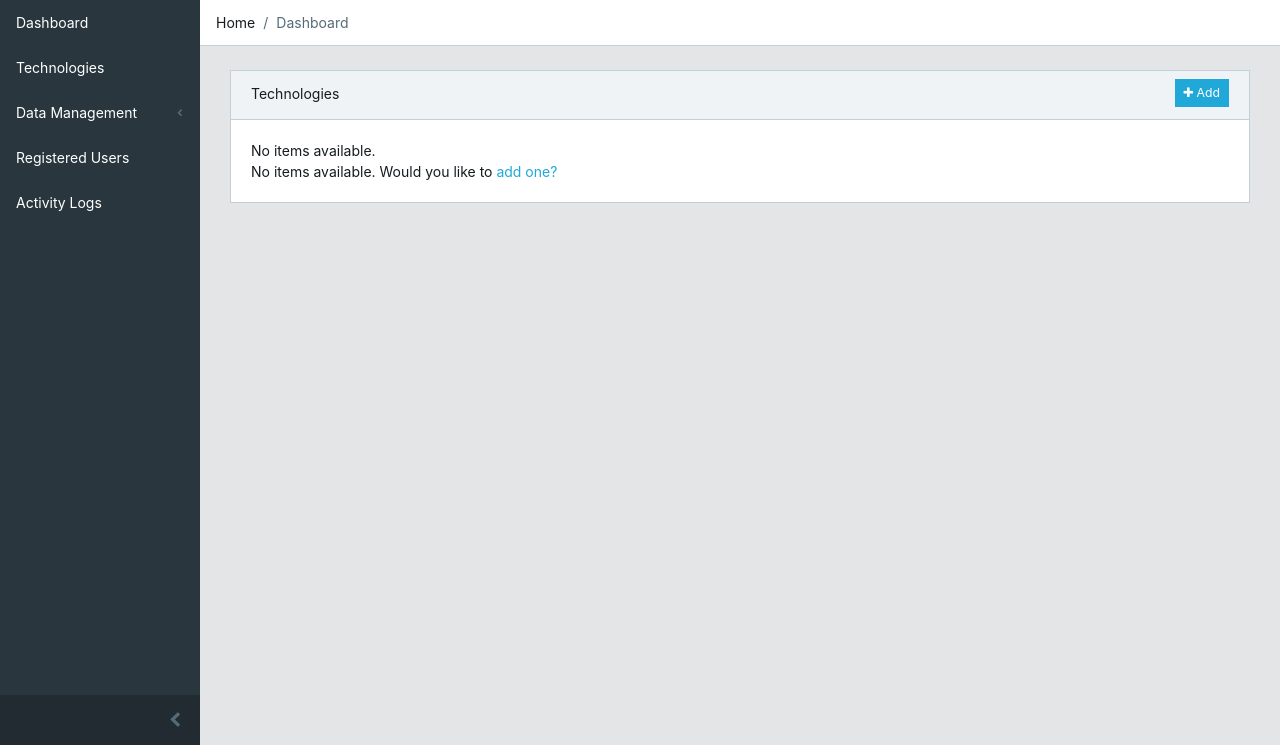
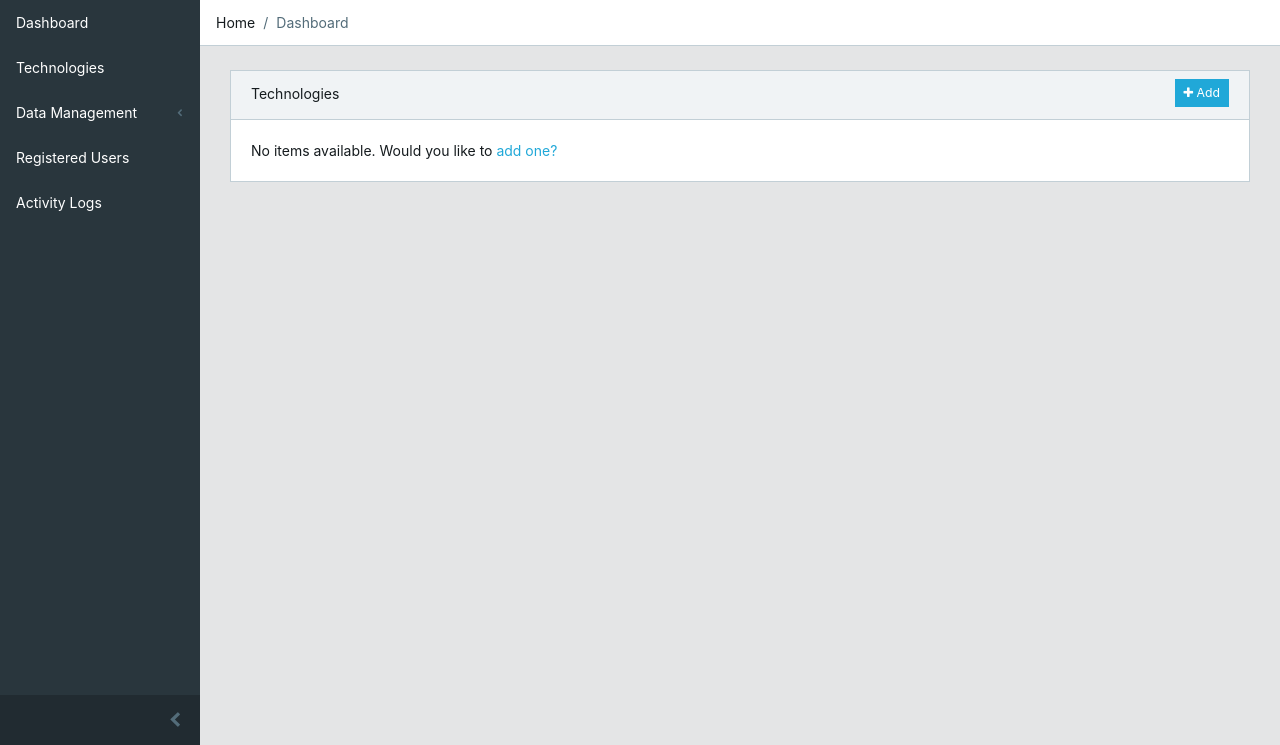
Before and after one commit to breedarum/techdash, a Django app: template ttpd_admin/templates/ttpd_admin/technologies/index.html in a window 1280 px wide. Shown: the part 55-800 px from the top of the page. Run offline with Django 3.2, Linux system fonts and the light colour scheme; the template is opened without the code that fills it, so the values that code supplies are empty; parts of the project's set-up code (start-up, migrations or seed data) failed here and were passed over; some libraries are stand-ins or nearby versions.

Commit message:
added documentations and fixed typos

```diff
--- a/ttpd_admin/templates/ttpd_admin/adopters/form.html
+++ b/ttpd_admin/templates/ttpd_admin/adopters/form.html
@@ -30,6 +30,7 @@
                         {% endif %}
                     </div>
                     <div class="form-group">
+                        <!-- FIX: if others is selected, indicate and add a new adopter type -->
                         <label for="{{ form.adopter_type.id_for_label }}">{{ form.adopter_type.label }}</label>
                         <select required="required" id="{{ form.adopter_type.id_for_label }}" name="{{ form.adopter_type.html_name }}"
                             class="form-control {% if form.adopter_type.errors %}is-invalid{% endif %}">
--- a/ttpd_admin/templates/ttpd_admin/industries-isp/form.html
+++ b/ttpd_admin/templates/ttpd_admin/industries-isp/form.html
@@ -30,6 +30,7 @@
                         {% endif %}
                     </div>
                     <div class="form-group">
+                        <!-- FIX: show sector parent industry -->
                         <label for="{{ form.parent.id_for_label }}">{{ form.parent.label }}</label>
                         <select id="{{ form.parent.id_for_label }}" name="{{ form.parent.html_name }}"
                             class="form-control {% if form.parent.errors %}is-invalid{% endif %}">
--- a/ttpd_admin/templates/ttpd_admin/technologies/form/ip-protection.html
+++ b/ttpd_admin/templates/ttpd_admin/technologies/form/ip-protection.html
@@ -6,7 +6,7 @@
     <div class="card-header">
         <strong>{{ protection_type.name | escape }}</strong>
     </div>
-
+    <!-- FIX: protectionstatus -->
     <div class="card-body">
         {% if protection_type_snake != 'trade_secret' %}
         {% dynamic_inline_formset technology_protection_types_formset_prefix protection_type_snake %}
--- a/ttpd_admin/templates/ttpd_admin/technologies/form/main.html
+++ b/ttpd_admin/templates/ttpd_admin/technologies/form/main.html
@@ -12,7 +12,7 @@
 
 <div class="form-group">
     {{ form.region.label_tag }}
-
+    <!-- FIX: show region name and roman number-->
     {{ form.region }}
 
     {% if form.region.errors %}
@@ -33,6 +33,7 @@
 <div class="form-group">
     {{ form.industry_sector_isp.label_tag }}
 
+    <!-- FIX: show industries and sectors along with the isp -->
     {{ form.industry_sector_isp }}
 
     {% if form.industry_sector_isp.errors %}
@@ -91,6 +92,7 @@
                     </tr>
                 </thead>
                 <tbody>
+                    <!-- FIX: disable text if checkbox in unchecked -->
                     {% for tech_status in tech_statuses %}
                     {% with tech_status_snake=tech_status.name|slugify|snake_case %}
                     {% readiness_inline_formset tech_statuses_formset_prefix tech_status_snake label=tech_status.name %}
--- a/ttpd_admin/templates/ttpd_admin/technologies/index.html
+++ b/ttpd_admin/templates/ttpd_admin/technologies/index.html
@@ -79,19 +79,16 @@
                 {% endif %}
                 {% else  %}
 
-                {% if request.user|has_role:'staff' %}
                 <p class="mb-0">
                     No items available.
-                </p>
-                {% endif %}
-                {% if request.user|has_role:'admin' %}
-                <p class="mb-0">
-                    No items available. Would you like to
+                    {% if request.user|has_role:'admin' %}
+                     Would you like to
                     <a href="{% url 'ttpd_admin:technologies_create' %}">
                         add one?
                     </a>
+                    {% endif %}
                 </p>
-                {% endif %}
+
                 {% endif %}
             </div>
         </div>
--- a/ttpd_admin/views.py
+++ b/ttpd_admin/views.py
@@ -1623,6 +1623,8 @@ class TechnologiesDelete(BaseAdminView, HasPermissionsMixin, LoggedDeleteView):
 
         return HttpResponseRedirect(success_url)
 
+# ADD: TechnologiesDetails
+
 # NOTE: if we need to customize the user model, a complete guide on the link is given below
 #       <https://simpleisbetterthancomplex.com/tutorial/2016/07/22/how-to-extend-django-user-model.html>
 class UsersList(BaseAdminView, HasRoleMixin, ListView):
```
